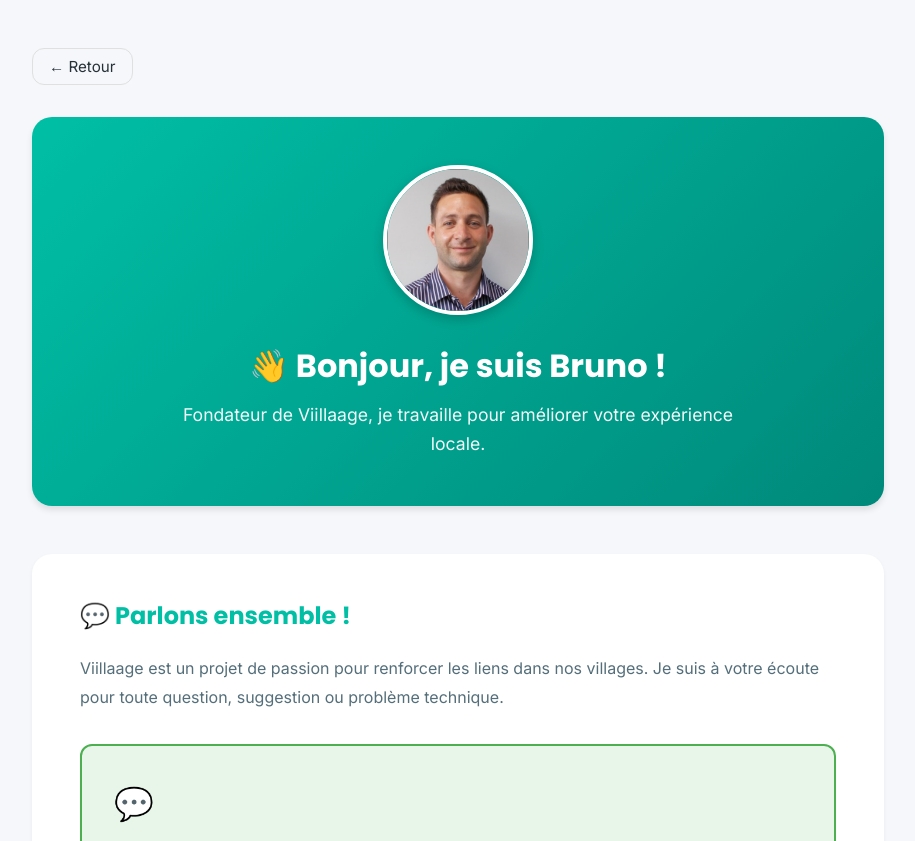
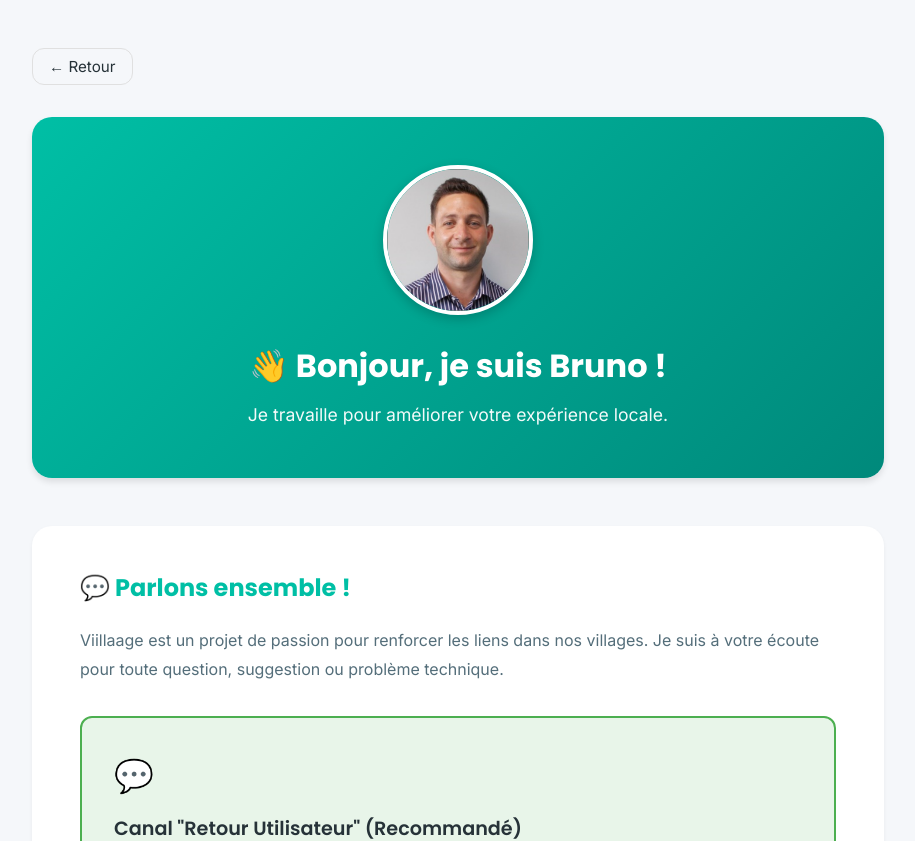
Before and after one commit to CouronneLymphe6/Viillaage, a Next.js app: page /contact in a window 1280 px wide. Shown: the top 841 px of the page, without its empty margins (182-1097 px from the left). Built offline with nearby package versions, Linux system fonts and the light colour scheme.

Commit message:
style: Simplify contact hero text

```diff
--- a/src/app/(legal)/contact/page.tsx
+++ b/src/app/(legal)/contact/page.tsx
@@ -90,7 +90,7 @@
                             maxWidth: '600px',
                             margin: '0 auto'
                         }}>
-                            Fondateur de Viillaage, je travaille pour améliorer votre expérience locale.
+                            Je travaille pour améliorer votre expérience locale.
                         </p>
                     </div>
                 </div>
```
